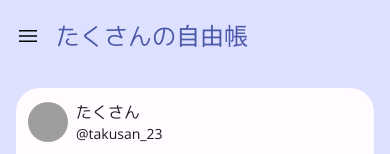
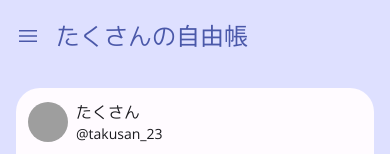
Before and after one commit to takusan23/ziyuutyou-next, a Next.js app: page / in a window 390 px wide. Shown: the top 154 px of the page. Built offline with nearby package versions, Linux system fonts and the light colour scheme; grey boxes are pictures that could not be loaded; a web font is replaced by a local one.

Commit message:
ナビゲーションドロワー展開ボタンをテーマに合わせた色にする

```diff
--- a/components/ResponsiveLayout.tsx
+++ b/components/ResponsiveLayout.tsx
@@ -58,7 +58,7 @@ export default function ResponsiveLayout({ navigationDrawer, title, children }:
                 <div className="flex flex-row items-center py-5">
                     {/* デフォルトで出しておいて、それ以上のサイズのときにドロワー展開ボタンを出す */}
                     <MenuIcon
-                        className="h-6 w-6 ml-4 block cursor-pointer sm:hidden"
+                        className="h-6 w-6 ml-4 block cursor-pointer fill-content-primary-light dark:fill-content-primary-dark sm:hidden"
                         onClick={() => setDrawerOpen(!isDrawerOpen)}
                     />
                     <div className="ml-4">
```
